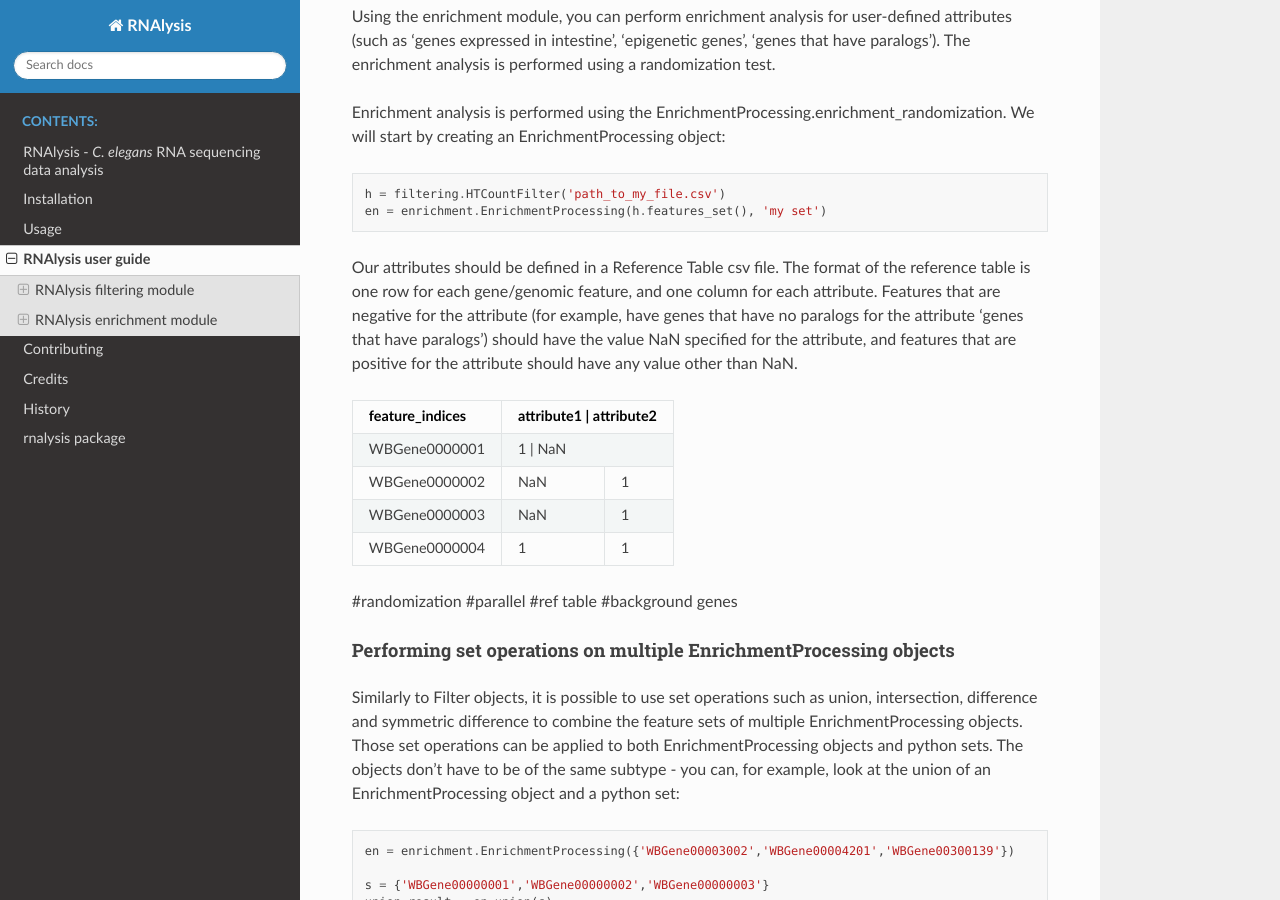
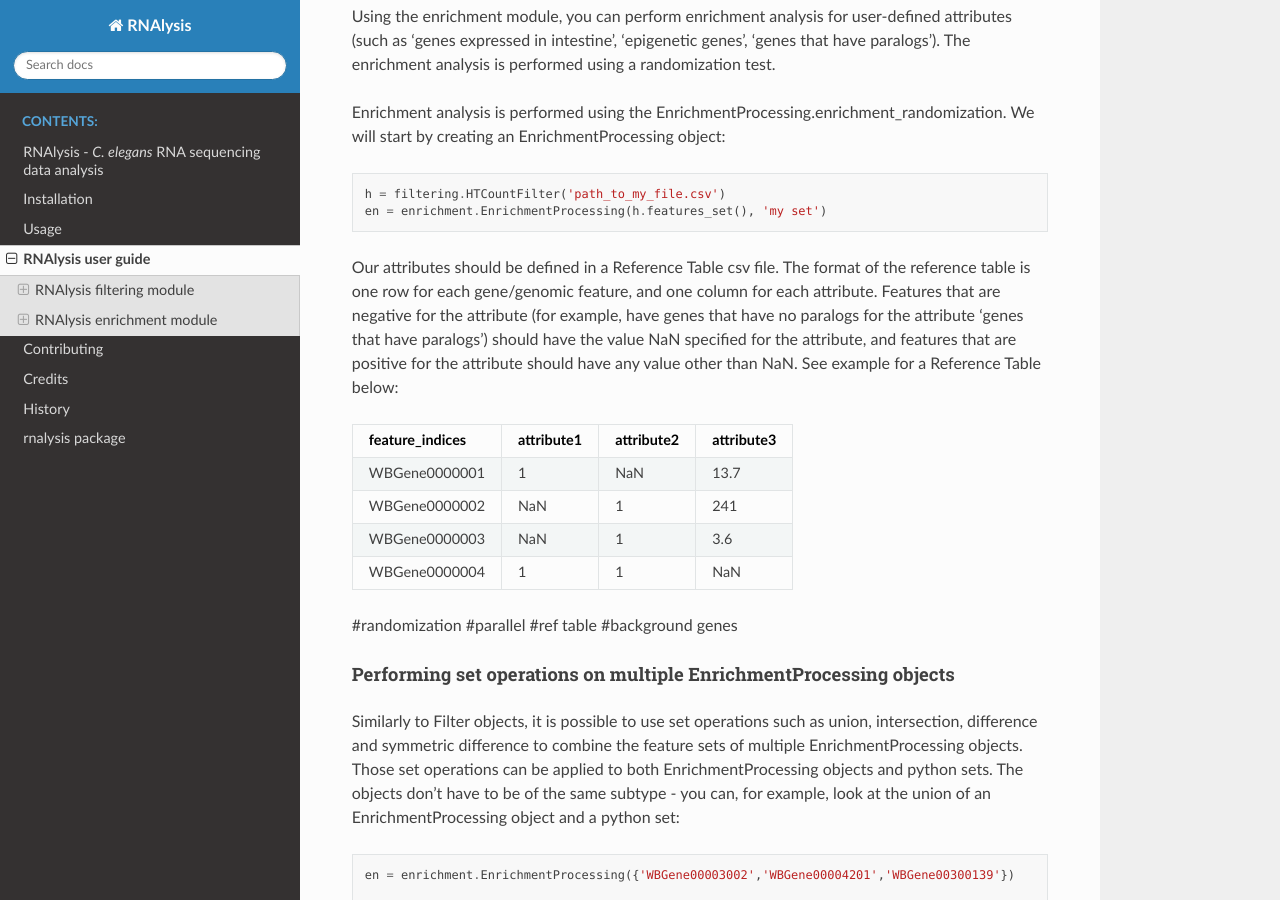
Before and after one commit to GuyTeichman/RNAlysis, a Sphinx documentation site: the page built from docs/source/rnalysis_user_guide.rst, in a window 1280 px wide and 900 px high, scrolled down 8699 px. Built offline with Sphinx 7.4.7 and the Read the Docs theme 2.0.0, drawn with Linux system fonts in a browser that asks for light colours.

Commit message:
updated documentation

```diff
--- a/docs/source/rnalysis_user_guide.rst
+++ b/docs/source/rnalysis_user_guide.rst
@@ -280,19 +280,19 @@ Enrichment analysis is performed using the EnrichmentProcessing.enrichment_rando
 	h = filtering.HTCountFilter('path_to_my_file.csv')
 	en = enrichment.EnrichmentProcessing(h.features_set(), 'my set')
 
-Our attributes should be defined in a Reference Table csv file. The format of the reference table is one row for each gene/genomic feature, and one column for each attribute. Features that are negative for the attribute (for example, have genes that have no paralogs for the attribute 'genes that have paralogs') should have the value NaN specified for the attribute, and features that are positive for the attribute should have any value other than NaN.
+Our attributes should be defined in a Reference Table csv file. The format of the reference table is one row for each gene/genomic feature, and one column for each attribute. Features that are negative for the attribute (for example, have genes that have no paralogs for the attribute 'genes that have paralogs') should have the value NaN specified for the attribute, and features that are positive for the attribute should have any value other than NaN. See example for a Reference Table below:
 
-+----------------+--------------+-------------+
-| feature_indices| attribute1   | attribute2  |
-+================+================+===========+
-| WBGene0000001  |      1       |     NaN     |
-+----------------+--------------+-------------+
-| WBGene0000002  |     NaN      |      1      |
-+----------------+--------------+-------------+
-| WBGene0000003  |     NaN      |      1      |
-+----------------+--------------+-------------+
-| WBGene0000004  |      1       |      1      |
-+----------------+--------------+-------------+
++----------------+--------------+-------------+-------------+
+| feature_indices| attribute1   | attribute2  | attribute3  |
++================+==============+=============+=============+
+| WBGene0000001  |      1       |     NaN     |     13.7    |
++----------------+--------------+-------------+-------------+
+| WBGene0000002  |     NaN      |      1      |     241     |
++----------------+--------------+-------------+-------------+
+| WBGene0000003  |     NaN      |      1      |     3.6     |
++----------------+--------------+-------------+-------------+
+| WBGene0000004  |      1       |      1      |     NaN     |
++----------------+--------------+-------------+-------------+
 
 
 #randomization
```
Also changed, not shown: 5 other files.
